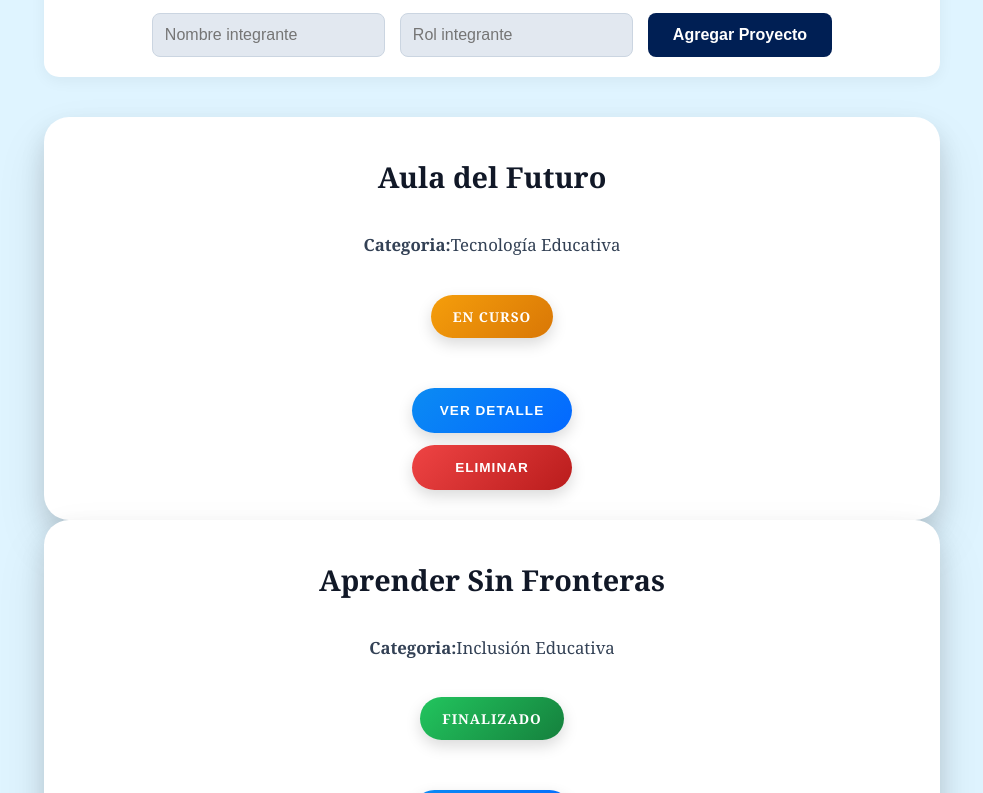
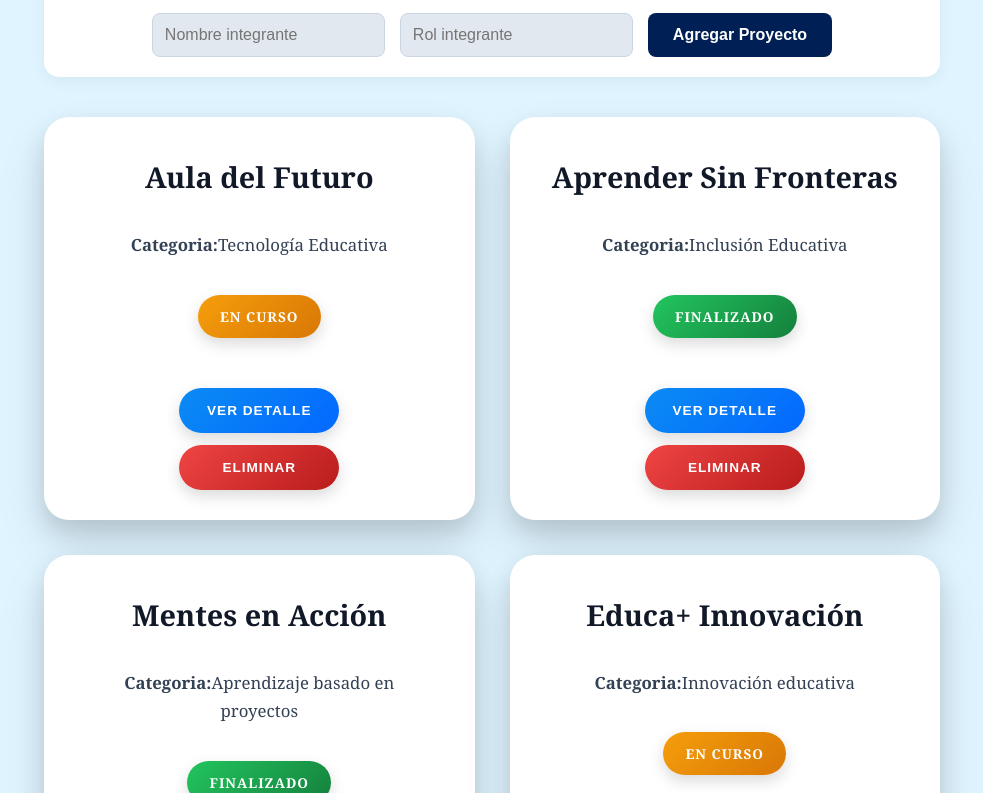
Before and after one commit to TomasTastaca/pv_tp3_grupo16, a React (Vite) app: page / in a window 1280 px wide. Shown: the part 727-1520 px from the top of the page, without its empty margins (148-1131 px from the left). Built offline with nearby package versions, Linux system fonts and the light colour scheme.

Commit message:
aisle el filtro de busqueda en ListaProyectos.jsx

```diff
--- a/src/components/ListaProyectos.jsx
+++ b/src/components/ListaProyectos.jsx
@@ -95,14 +95,10 @@ const handleAgregar = (e) => {
         const texto = e.target.value;
 
         setBusqueda(texto);
+    };
 
-        if(texto.trim() === ""){
-            setProyectos(proyectoService.obtenerProyectos());
-        }else{
-            setProyectos(proyectoService.buscarProyecto(texto));
-        }
-
-    };
+    const proyectosFiltrados = proyectos.filter(p =>
+    p.titulo.toLowerCase().includes(busqueda.toLowerCase()));
     //ver detalle del proyecto
     const handleVerDetalle =(id) =>{
         const proyecto = proyectoService.obtenerProyectoPorId(id);
@@ -248,11 +244,9 @@ const handleAgregar = (e) => {
            {/*listado de tarjetas */}
             {/*obtener proyectos*/}
             <section className="grid-proyectos">
-                <div>
-                    {proyectos.map(p=>(
-                      <ProyectoCard key={p.id} proyecto={p} onVerDetalle={handleVerDetalle} onEliminar={handleEliminar}/>
-                    ))}
-                </div>
+                {proyectosFiltrados.map(p=>(
+                  <ProyectoCard key={p.id} proyecto={p} onVerDetalle={handleVerDetalle} onEliminar={handleEliminar}/>
+                ))}
             </section>
             <div>
                 {<RegistroActividad fecha={fechaActualizacion} />}
```
